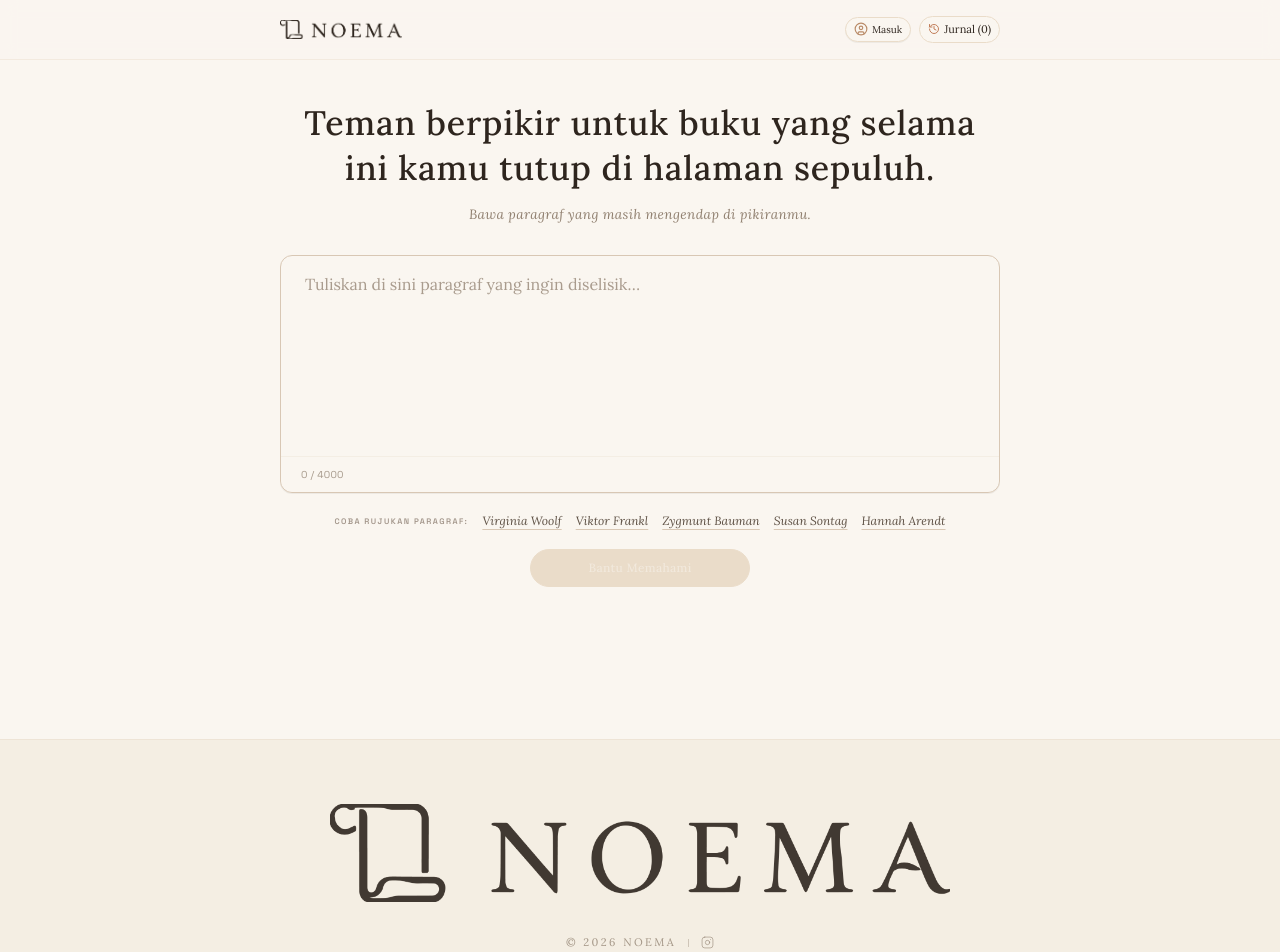
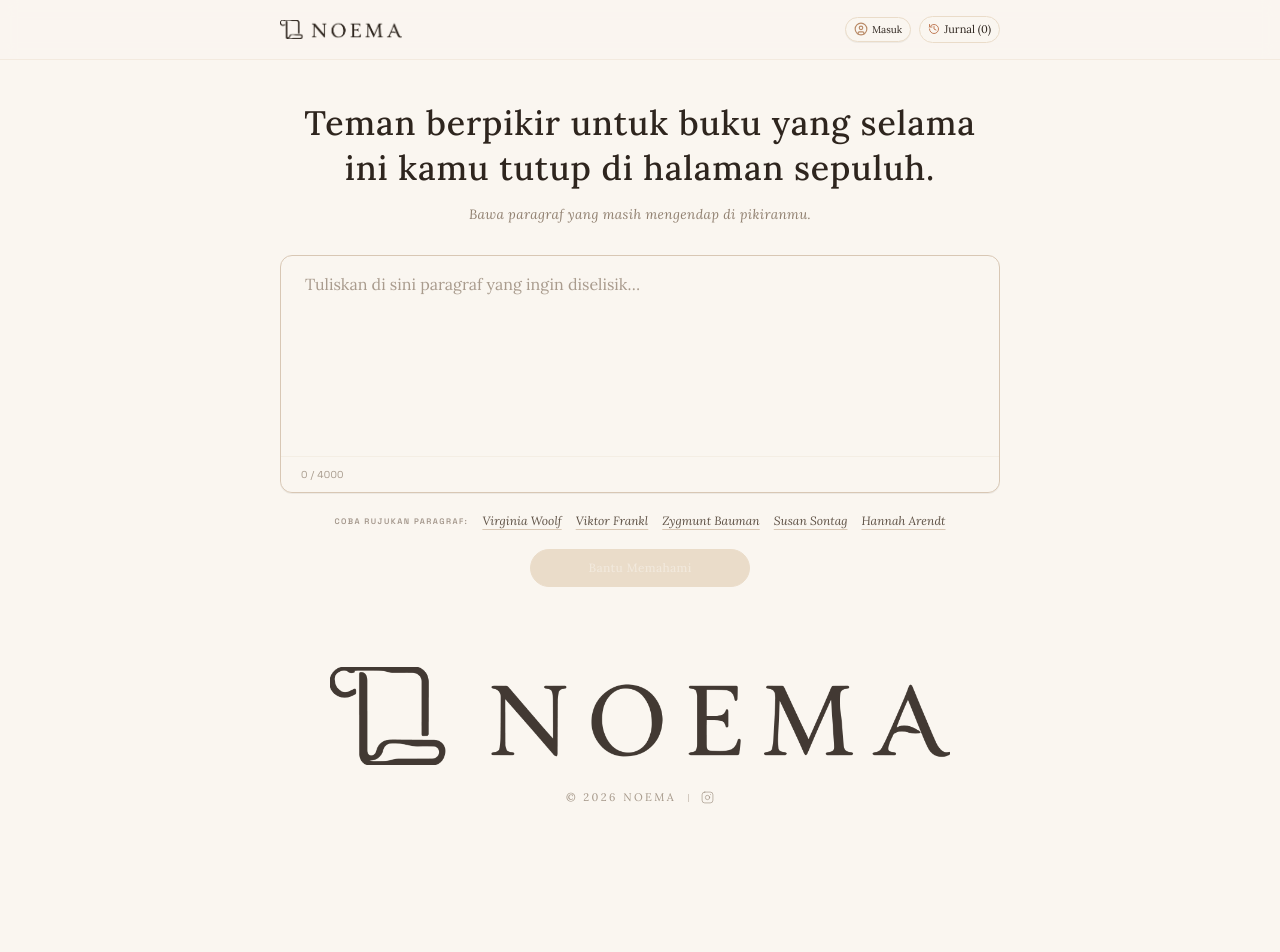
Before and after one commit to zidan-maulana/NOEMA, a React (Vite) app: page / in a window 1280 px wide. Shown: the top 952 px of the page. After the commit the page ends 854 px from the top, so only its background shows below. Built offline with nearby package versions, Linux system fonts and the light colour scheme; no server answers.

Commit message:
style(footer): remove background and border and adjust spacing upwards

```diff
--- a/src/components/Footer.tsx
+++ b/src/components/Footer.tsx
@@ -4,8 +4,8 @@ import logo from "../assets/noema-logo.png";
 
 export const Footer: React.FC = () => {
   return (
-    <footer className="border-t border-[#EADCC9]/50 bg-[#F4EEE3] pt-12 sm:pt-16 pb-10 sm:pb-12 mt-20 sm:mt-28 select-none" id="app-footer">
-      <div className="max-w-3xl mx-auto px-6 sm:px-8 flex flex-col items-center justify-center text-center space-y-6 sm:space-y-8" id="footer-container">
+    <footer className="bg-transparent pb-8 sm:pb-12 mt-6 sm:mt-10 select-none" id="app-footer">
+      <div className="max-w-3xl mx-auto px-6 sm:px-8 flex flex-col items-center justify-center text-center space-y-4 sm:space-y-6" id="footer-container">
 
         {/* SECTION A — GIANT LOGO PRESENCE (Centered, fully visible and uncropped) */}
         <div className="w-full flex justify-center" id="footer-monumental-logo-container">
```
